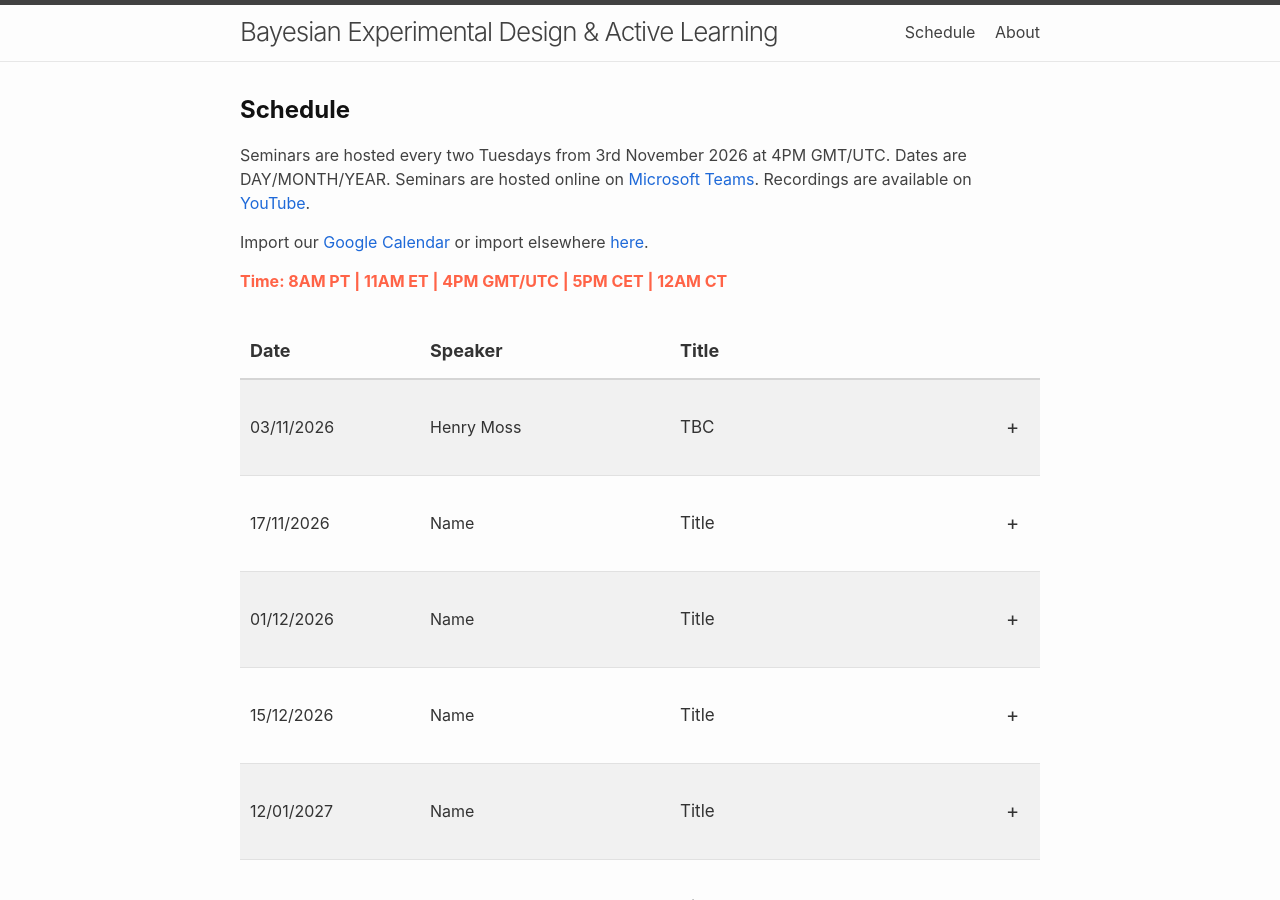
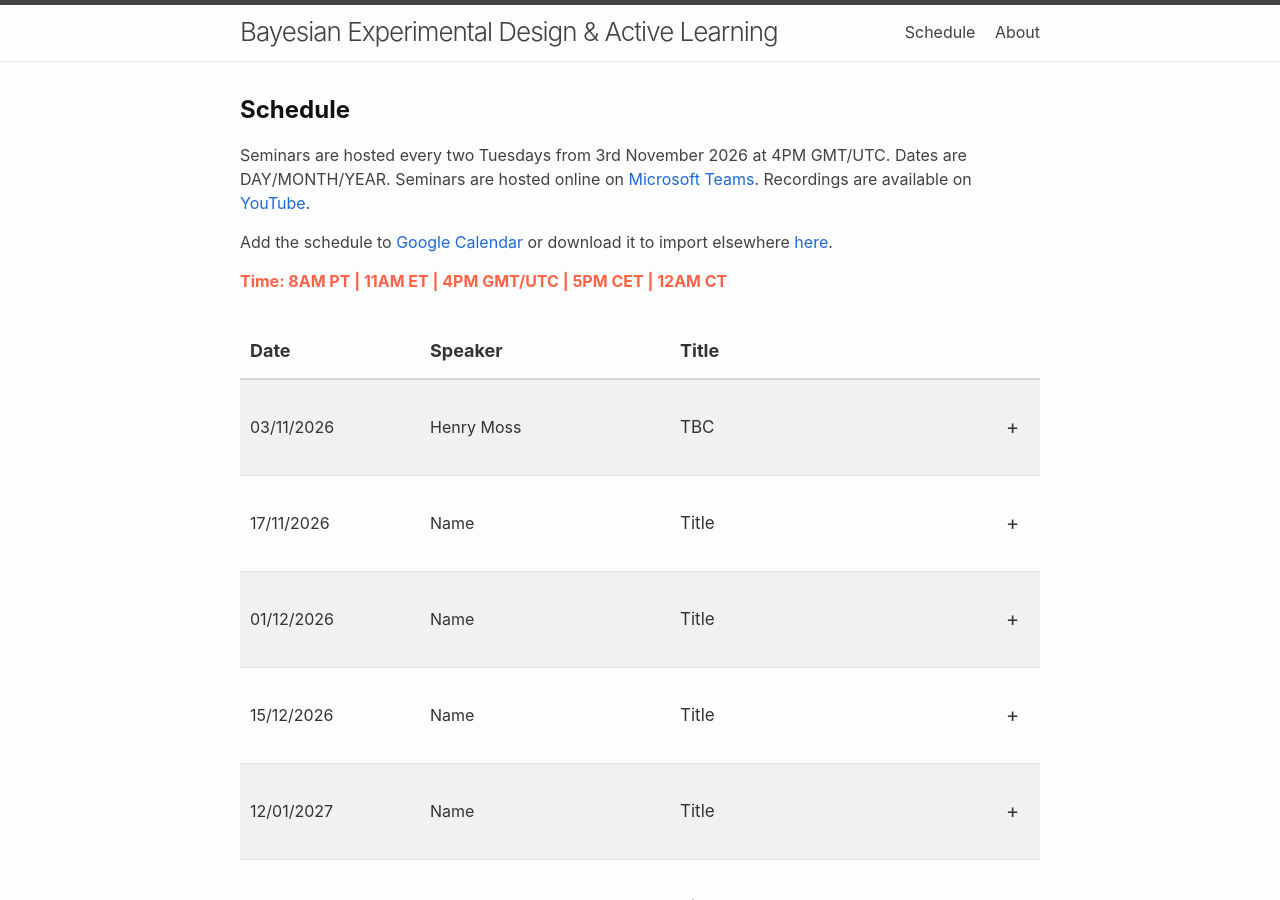
Before and after one commit to bayesiandesign/seminar, a Jekyll site: the page built from schedule.html, in a window 1280 px wide and 900 px high. Built offline with Jekyll 4.4.1, drawn with Linux system fonts in a browser that asks for light colours; nearby versions of some CDN libraries.

Commit message:
Update schedule.html

```diff
--- a/schedule.html
+++ b/schedule.html
@@ -8,7 +8,7 @@ permalink: /schedule/
   <h2><span style='font-weight: bold;'>Schedule</span></h2>
 
   <p>Seminars are hosted every two Tuesdays from 3rd November 2026 at 4PM GMT/UTC. Dates are DAY/MONTH/YEAR. Seminars are hosted online on <a href="https://teams.microsoft.com/meet/380924451692686?p=I83LABVKH7uZp3dGE1">Microsoft Teams</a>. Recordings are available on <a href="http://www.youtube.com/@bayesiandesign">YouTube</a>.</p>
-  <p>Import our <a href="https://calendar.google.com/calendar/embed?src=9ee9a2acd4f45e0f61c1103540cb3e29675374d2552908b06dc26bc0a59b9e87%40group.calendar.google.com&ctz=Europe%2FLondon">Google Calendar</a> or import elsewhere <a href="https://calendar.google.com/calendar/ical/9ee9a2acd4f45e0f61c1103540cb3e29675374d2552908b06dc26bc0a59b9e87%40group.calendar.google.com/public/basic.ics">here</a>.</p>
+  <p>Add the schedule to <a href="https://calendar.google.com/calendar/embed?src=9ee9a2acd4f45e0f61c1103540cb3e29675374d2552908b06dc26bc0a59b9e87%40group.calendar.google.com&ctz=Europe%2FLondon">Google Calendar</a> or download it to import elsewhere <a href="https://calendar.google.com/calendar/ical/9ee9a2acd4f45e0f61c1103540cb3e29675374d2552908b06dc26bc0a59b9e87%40group.calendar.google.com/public/basic.ics">here</a>.</p>
   <p style="color:Tomato;"><span style='font-weight: bold;'>Time: 8AM PT | 11AM ET | 4PM GMT/UTC | 5PM CET | 12AM CT</span></p>
 
   <div class="seminar-schedule">
```
